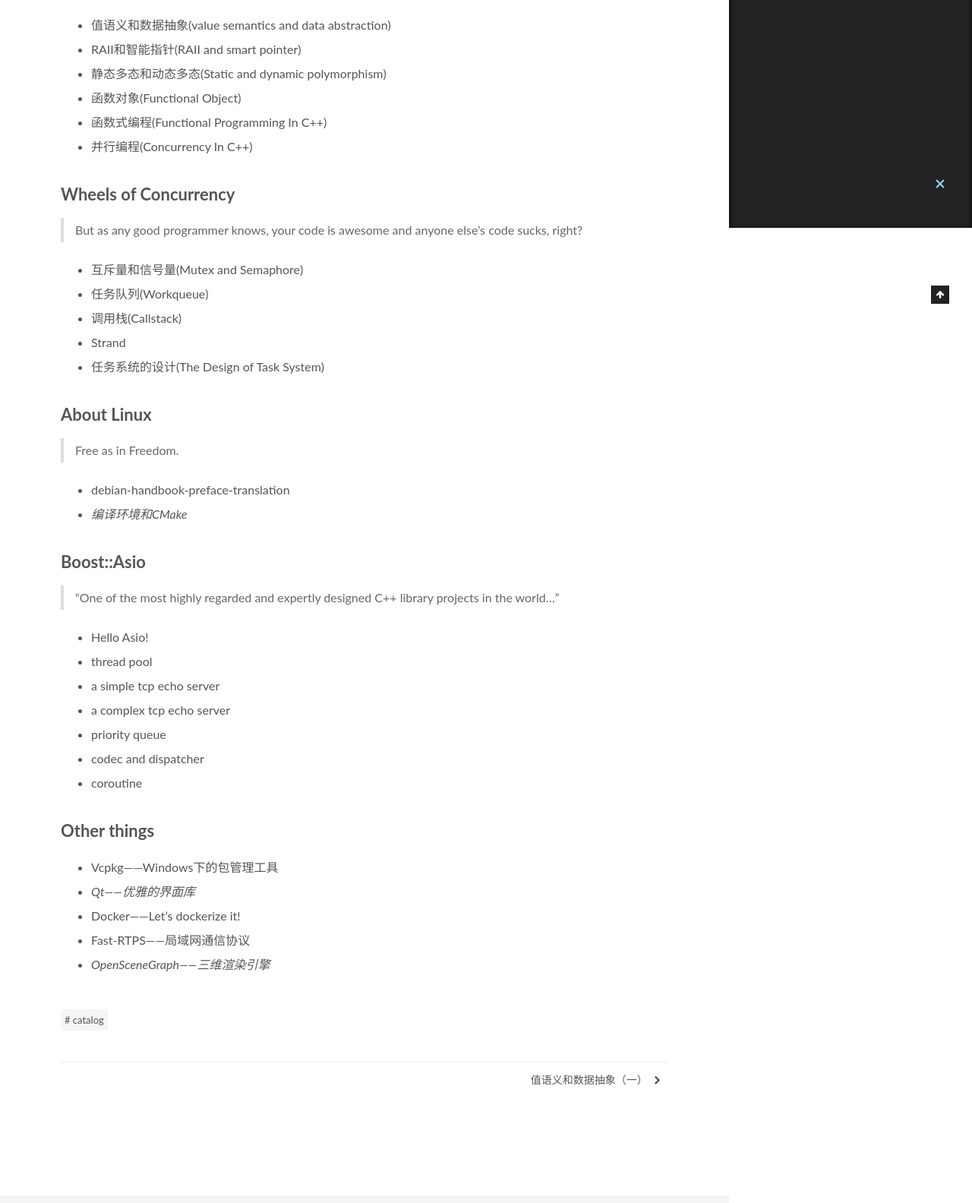
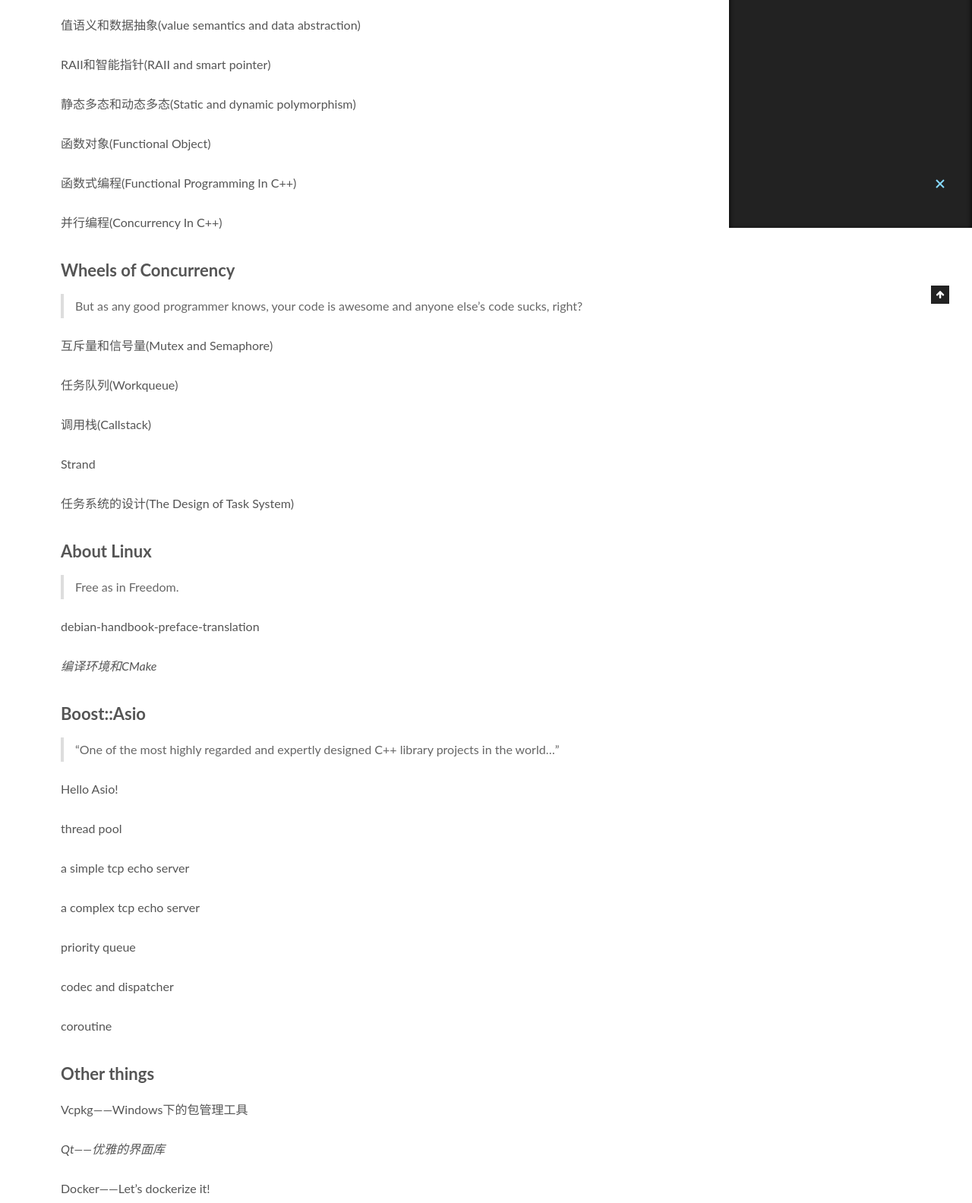
Before and after one commit to Wkkkkk/Wkkkkk.github.io, a plain HTML site: page 2019/05/19/hello-world/index.html in a window 1280 px wide. Shown: the part 500-2084 px from the top of the page at 76% size. Drawn offline with Linux system fonts and the light colour scheme; some packages are replaced by stand-ins of ours; a script that the page names is missing.

Commit message:
Site updated: 2019-06-27 21:26:39

```diff
--- a/2019/05/19/hello-world/index.html
+++ b/2019/05/19/hello-world/index.html
@@ -104,7 +104,7 @@
 <meta property="og:site_name" content="Wkkkkk">
 <meta property="og:description" content="在这个博客中我会介绍一些工作中用到的编程技术。 In this blog, I’m gonna talk about some programming techniques used in my work.">
 <meta property="og:locale" content="zh-CN">
-<meta property="og:updated_time" content="2019-06-27T13:18:53.640Z">
+<meta property="og:updated_time" content="2019-06-27T13:25:50.808Z">
 <meta name="twitter:card" content="summary">
 <meta name="twitter:title" content="Summary">
 <meta name="twitter:description" content="在这个博客中我会介绍一些工作中用到的编程技术。 In this blog, I’m gonna talk about some programming techniques used in my work.">
@@ -407,7 +407,7 @@
 
                   <span class="post-meta-item-text">更新于</span>
 
-                <time title="修改时间：2019-06-27 21:18:53" itemprop="dateModified" datetime="2019-06-27T21:18:53+08:00">2019-06-27</time>
+                <time title="修改时间：2019-06-27 21:25:50" itemprop="dateModified" datetime="2019-06-27T21:25:50+08:00">2019-06-27</time>
 
 
           </span>
@@ -455,50 +455,40 @@
 <h2 id="About-C"><a href="#About-C" class="headerlink" title="About C++"></a>About C++</h2><blockquote>
 <p>You don’t pay for what you don’t use.</p>
 </blockquote>
-<ul>
-<li>值语义和数据抽象(value semantics and data abstraction)</li>
-<li>RAII和智能指针(RAII and smart pointer)</li>
-<li>静态多态和动态多态(Static and dynamic polymorphism)</li>
-<li>函数对象(Functional Object)</li>
-<li>函数式编程(Functional Programming In C++)</li>
-<li>并行编程(Concurrency In C++)</li>
-</ul>
+<p>值语义和数据抽象(value semantics and data abstraction)</p>
+<p>RAII和智能指针(RAII and smart pointer)</p>
+<p>静态多态和动态多态(Static and dynamic polymorphism)</p>
+<p>函数对象(Functional Object)</p>
+<p>函数式编程(Functional Programming In C++)</p>
+<p>并行编程(Concurrency In C++)</p>
 <h2 id="Wheels-of-Concurrency"><a href="#Wheels-of-Concurrency" class="headerlink" title="Wheels of Concurrency"></a>Wheels of Concurrency</h2><blockquote>
 <p>But as any good programmer knows, your code is awesome and anyone else’s code sucks, right?</p>
 </blockquote>
-<ul>
-<li>互斥量和信号量(Mutex and Semaphore)</li>
-<li>任务队列(Workqueue)</li>
-<li>调用栈(Callstack)</li>
-<li>Strand</li>
-<li>任务系统的设计(The Design of Task System)</li>
-</ul>
+<p>互斥量和信号量(Mutex and Semaphore)</p>
+<p>任务队列(Workqueue)</p>
+<p>调用栈(Callstack)</p>
+<p>Strand</p>
+<p>任务系统的设计(The Design of Task System)</p>
 <h2 id="About-Linux"><a href="#About-Linux" class="headerlink" title="About Linux"></a>About Linux</h2><blockquote>
 <p>Free as in Freedom.</p>
 </blockquote>
-<ul>
-<li>debian-handbook-preface-translation</li>
-<li><em>编译环境和CMake</em></li>
-</ul>
+<p>debian-handbook-preface-translation</p>
+<p><em>编译环境和CMake</em></p>
 <h2 id="Boost-Asio"><a href="#Boost-Asio" class="headerlink" title="Boost::Asio"></a>Boost::Asio</h2><blockquote>
 <p>“One of the most highly regarded and expertly designed C++ library projects in the world…”</p>
 </blockquote>
-<ul>
-<li>Hello Asio!</li>
-<li>thread pool</li>
-<li>a simple tcp echo server</li>
-<li>a complex tcp echo server</li>
-<li>priority queue</li>
-<li>codec and dispatcher</li>
-<li>coroutine</li>
-</ul>
-<h2 id="Other-things"><a href="#Other-things" class="headerlink" title="Other things"></a>Other things</h2><ul>
-<li>Vcpkg——Windows下的包管理工具</li>
-<li><em>Qt——优雅的界面库</em></li>
-<li>Docker——Let’s dockerize it!</li>
-<li>Fast-RTPS——局域网通信协议</li>
-<li><em>OpenSceneGraph——三维渲染引擎</em></li>
-</ul>
+<p>Hello Asio!</p>
+<p>thread pool</p>
+<p>a simple tcp echo server</p>
+<p>a complex tcp echo server</p>
+<p>priority queue</p>
+<p>codec and dispatcher</p>
+<p>coroutine</p>
+<h2 id="Other-things"><a href="#Other-things" class="headerlink" title="Other things"></a>Other things</h2><p>Vcpkg——Windows下的包管理工具</p>
+<p><em>Qt——优雅的界面库</em></p>
+<p>Docker——Let’s dockerize it!</p>
+<p>Fast-RTPS——局域网通信协议</p>
+<p><em>OpenSceneGraph——三维渲染引擎</em></p>
 
 
     </div>
```
Also changed, not shown: index.html (+1 -1 lines).
